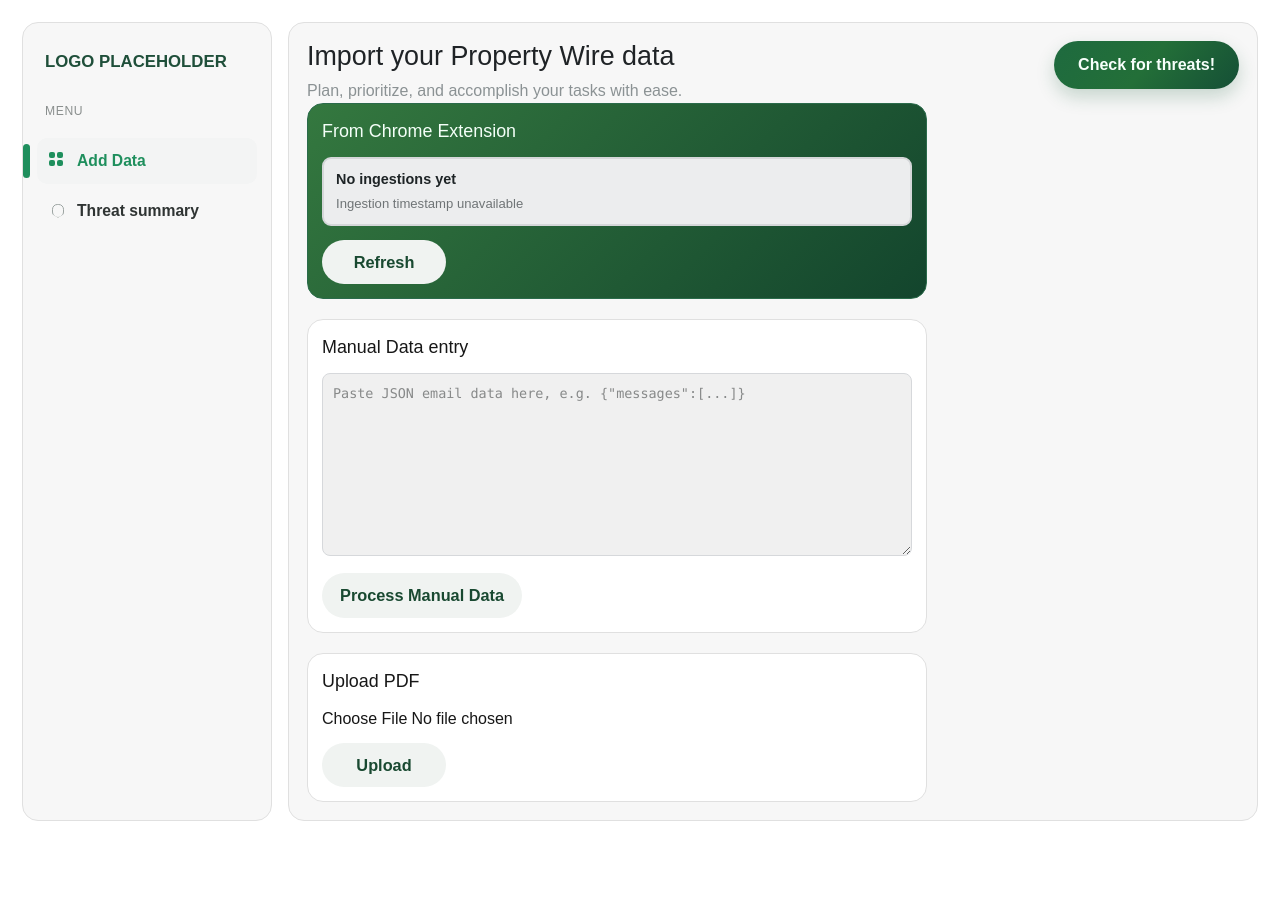
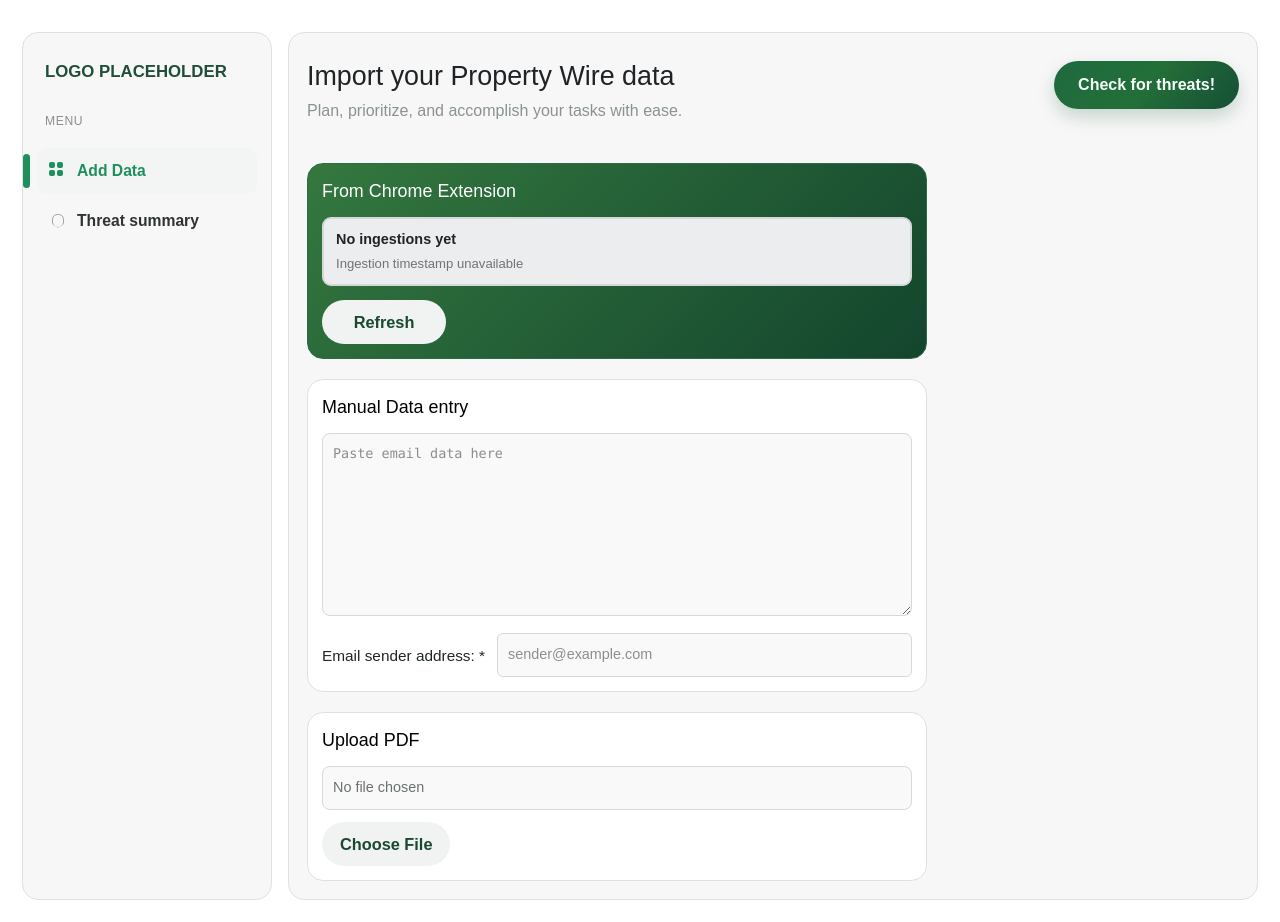
Before and after one commit to sawyervalin/irvinehacks2026, a Next.js app in the folder frontend/: page / in a window 1280 px wide. Before the commit the page ends 843 px from the top, so only its background shows below. Built offline with nearby package versions, Linux system fonts and the light colour scheme.

Commit message:
more frontend work

```diff
--- a/frontend/app/page.module.css
+++ b/frontend/app/page.module.css
@@ -10,6 +10,7 @@ html {
   display: flex;
   align-items: stretch;
   justify-content: center;
+  margin-top: 10px;
 }
 
 .appFrame {
@@ -130,6 +131,8 @@ html {
   align-items: flex-start;
   justify-content: space-between;
   gap: 12px;
+  margin-top: 10px;
+  margin-bottom: 40px;
 }
 
 .title {
@@ -185,13 +188,21 @@ html {
 .chromeCard {
   background: linear-gradient(135deg, #34783F, #13452D);
   border: 1px solid #2b6b4b;
-  color: #f4fff8;
+  color: white;
+}
+
+.chromeCardTitle {
+  margin: 0 0 12px;
+  font-size: clamp(1.08rem, 1.4vw, 1.2rem);
+  font-weight: 500;
+  color: white;
 }
 
 .cardTitle {
   margin: 0 0 12px;
   font-size: clamp(1.08rem, 1.4vw, 1.2rem);
   font-weight: 500;
+  color: black;
 }
 
 .infoBox {
@@ -220,7 +231,7 @@ html {
   border-radius: 8px;
   border: 1px solid #d6d8db;
   padding: 10px;
-  background: #f0f0f0;
+  background: #f9f9f9;
   font-family: ui-monospace, SFMono-Regular, Menlo, Monaco, Consolas, monospace;
   font-size: 0.84rem;
   color: #1f2424;
@@ -229,9 +240,44 @@ html {
   margin-bottom: 10px;
 }
 
+.manualFieldRow {
+  display: grid;
+  grid-template-columns: auto 1fr;
+  align-items: center;
+  gap: 12px;
+}
+
+.manualFieldLabel {
+  font-size: 0.96rem;
+  color: #202628;
+  white-space: nowrap;
+}
+
+.manualFieldInput {
+  width: 100%;
+  border-radius: 6px;
+  border: 1px solid #d6d8db;
+  /* background: #f0f0f0; */
+  background: #f9f9f9;
+  padding: 10px;
+  font-size: 0.9rem;
+  color: #202628;
+  box-sizing: border-box;
+}
+
 .fileInput {
   width: 100%;
+  border-radius: 8px;
+  border: 1px solid #d6d8db;
+  background: #f9f9f9;
+  padding: 10px;
+  font-size: 0.9rem;
+  color: #6b7073;
   margin-bottom: 12px;
+}
+
+.hiddenFileInput {
+  display: none;
 }
 
 .softButton {
@@ -301,4 +347,9 @@ html {
   .softButton {
     width: 100%;
   }
+
+  .manualFieldRow {
+    grid-template-columns: 1fr;
+    gap: 8px;
+  }
 }
--- a/frontend/app/page.tsx
+++ b/frontend/app/page.tsx
@@ -1,6 +1,6 @@
 "use client";
 
-import { useCallback, useEffect, useState } from "react";
+import { useCallback, useEffect, useRef, useState } from "react";
 import styles from "./page.module.css";
 import DashboardShell from "./components/DashboardShell";
 
@@ -16,11 +16,11 @@ export default function HomePage() {
     const [status, setStatus] = useState("Loading latest ingestion...");
     const [latest, setLatest] = useState<LatestIngestResponse | null>(null);
     const [manualData, setManualData] = useState("");
+    const [senderAddress, setSenderAddress] = useState("");
     const [selectedPdf, setSelectedPdf] = useState<File | null>(null);
+    const pdfInputRef = useRef<HTMLInputElement | null>(null);
     const [isRefreshing, setIsRefreshing] = useState(false);
-    const [isProcessing, setIsProcessing] = useState(false);
-    const [isManualProcessing, setIsManualProcessing] = useState(false);
-    const [isPdfProcessing, setIsPdfProcessing] = useState(false);
+    const [isChecking, setIsChecking] = useState(false);
 
     const fetchLatest = useCallback(async () => {
         setIsRefreshing(true);
@@ -44,79 +44,113 @@ export default function HomePage() {
         }
     }, []);
 
-    const handleProcess = async (overridePayload?: Record<string, unknown>) => {
-        if (overridePayload) {
-            setIsManualProcessing(true);
-        } else {
-            setIsProcessing(true);
+    const handleCheckForThreats = async () => {
+        let manualPayload: Record<string, unknown> | null = null;
+        const hasManualInput = manualData.trim().length > 0;
+
+        if (hasManualInput) {
+            let parsed: unknown;
+            try {
+                parsed = JSON.parse(manualData);
+            } catch {
+                setStatus("Manual data must be valid JSON before running checks.");
+                return;
             }
 
+            if (!parsed || typeof parsed !== "object" || Array.isArray(parsed)) {
+                setStatus("Manual data must be a JSON object before running checks.");
+                return;
+            }
+
+            const senderAddressValue = senderAddress.trim();
+            if (!senderAddressValue) {
+                setStatus("Email sender address is required when manual data is provided.");
+                return;
+            }
+
+            manualPayload = {
+                ...(parsed as Record<string, unknown>),
+                senderAddress: senderAddressValue
+            };
+        }
+
+        const hasExtensionData = Boolean(latest?.hasData);
+        const hasPdfData = Boolean(selectedPdf);
+
+        if (!hasExtensionData && !manualPayload && !hasPdfData) {
+            setStatus("No data available to check. Add extension, manual, or PDF input first.");
+            return;
+        }
+
+        setIsChecking(true);
+
+        let successCount = 0;
+        let failureCount = 0;
+
+        try {
+            if (hasExtensionData) {
                 try {
                     const response = await fetch("/api/gmail-ingest/process", {
                         method: "POST",
                         headers: {
                             "Content-Type": "application/json"
                         },
-                body: JSON.stringify(overridePayload ? { payload: overridePayload } : {})
+                        body: JSON.stringify({})
                     });
-            const data = (await response.json()) as { ok?: boolean; code?: string };
-            if (!response.ok && data.code === "NO_DATA") {
-                setStatus("No ingested data to process yet.");
+                    if (response.ok) {
+                        successCount += 1;
                     } else {
-                setStatus("Process request sent.");
+                        failureCount += 1;
                     }
                 } catch {
-            setStatus("Process request sent.");
-        } finally {
-            if (overridePayload) {
-                setIsManualProcessing(false);
-            } else {
-                setIsProcessing(false);
+                    failureCount += 1;
                 }
             }
-    };
 
-    const handleManualProcess = async () => {
-        let parsed: unknown;
+            if (manualPayload) {
                 try {
-            parsed = JSON.parse(manualData);
+                    const response = await fetch("/api/gmail-ingest/process", {
+                        method: "POST",
+                        headers: {
+                            "Content-Type": "application/json"
+                        },
+                        body: JSON.stringify({ payload: manualPayload })
+                    });
+                    if (response.ok) {
+                        successCount += 1;
+                    } else {
+                        failureCount += 1;
+                    }
                 } catch {
-            setStatus("Manual data must be valid JSON.");
-            return;
+                    failureCount += 1;
+                }
             }
 
-        if (!parsed || typeof parsed !== "object" || Array.isArray(parsed)) {
-            setStatus("Manual data must be a JSON object.");
-            return;
-        }
-
-        await handleProcess(parsed as Record<string, unknown>);
-    };
-
-    const handlePdfProcess = async () => {
-        if (!selectedPdf) {
-            setStatus("Choose a PDF file first.");
-            return;
-        }
-
+            if (selectedPdf) {
+                try {
                     const formData = new FormData();
                     formData.append("file", selectedPdf);
-
-        setIsPdfProcessing(true);
-        try {
                     const response = await fetch("/api/gmail-ingest/process-pdf", {
                         method: "POST",
                         body: formData
                     });
-            if (!response.ok) {
-                setStatus("Failed to submit PDF.");
+                    if (response.ok) {
+                        successCount += 1;
                     } else {
-                setStatus("PDF process request sent.");
+                        failureCount += 1;
                     }
                 } catch {
-            setStatus("PDF process request sent.");
+                    failureCount += 1;
+                }
+            }
+
+            if (failureCount > 0) {
+                setStatus(`Threat checks completed: ${successCount} succeeded, ${failureCount} failed.`);
+            } else {
+                setStatus(`Threat checks completed: ${successCount} succeeded.`);
+            }
         } finally {
-            setIsPdfProcessing(false);
+            setIsChecking(false);
         }
     };
 
@@ -134,16 +168,18 @@ export default function HomePage() {
 
   return (
     <DashboardShell
+      title="Import your Property Wire data"
+      subtitle="Plan, prioritize, and accomplish your tasks with ease."
       statusText={status === "No ingestions yet." ? undefined : status}
-      primaryLabel={isProcessing ? "Checking..." : "Check for threats!"}
+      primaryLabel={isChecking ? "Checking..." : "Check for threats!"}
       onPrimaryAction={() => {
-        void handleProcess();
+        void handleCheckForThreats();
       }}
-      primaryDisabled={isProcessing}
+      primaryDisabled={isChecking}
     >
       <div className={styles.grid}>
         <article className={`${styles.card} ${styles.chromeCard}`}>
-          <h2 className={styles.cardTitle}>From Chrome Extension</h2>
+          <h2 className={styles.chromeCardTitle}>From Chrome Extension</h2>
           <div className={styles.infoBox}>
             <p className={styles.infoPrimary}>{ingestText}</p>
             <p className={styles.infoSecondary}>{ingestTime}</p>
@@ -163,38 +199,51 @@ export default function HomePage() {
           <textarea
             value={manualData}
             onChange={(event) => setManualData(event.target.value)}
-            placeholder='Paste JSON email data here, e.g. {"messages":[...]}'
+            placeholder='Paste email data here'
             rows={8}
             className={styles.textArea}
           />
-          <button
-            type="button"
-            onClick={() => void handleManualProcess()}
-            disabled={isManualProcessing}
-            className={styles.softButton}
-          >
-            {isManualProcessing ? "Processing..." : "Process Manual Data"}
-          </button>
+          <div className={styles.manualFieldRow}>
+            <label htmlFor="senderAddress" className={styles.manualFieldLabel}>
+              Email sender address: *
+            </label>
+            <input
+              id="senderAddress"
+              type="email"
+              value={senderAddress}
+              onChange={(event) => setSenderAddress(event.target.value)}
+              placeholder="sender@example.com"
+              className={styles.manualFieldInput}
+            />
+          </div>
         </article>
 
         <article className={styles.card}>
           <h2 className={styles.cardTitle}>Upload PDF</h2>
           <input
+            ref={pdfInputRef}
             type="file"
             accept="application/pdf"
             onChange={(event) => {
               const nextFile = event.target.files?.[0] ?? null;
               setSelectedPdf(nextFile);
+              if (nextFile) {
+                setStatus(`PDF selected: ${nextFile.name}`);
+              }
             }}
-            className={styles.fileInput}
+            className={styles.hiddenFileInput}
           />
+          <div className={styles.fileInput}>
+            {selectedPdf ? selectedPdf.name : "No file chosen"}
+          </div>
           <button
             type="button"
-            onClick={() => void handlePdfProcess()}
-            disabled={isPdfProcessing}
+            onClick={() => {
+              pdfInputRef.current?.click();
+            }}
             className={styles.softButton}
           >
-            {isPdfProcessing ? "Uploading..." : "Upload"}
+            Choose File
           </button>
         </article>
       </div>
--- a/frontend/app/threat-summary/page.tsx
+++ b/frontend/app/threat-summary/page.tsx
@@ -5,7 +5,11 @@ import DashboardShell from "../components/DashboardShell";
 
 export default function ThreatSummaryPage() {
   return (
-    <DashboardShell primaryLabel="Check for threats!">
+    <DashboardShell
+      title="Threat Summary"
+      subtitle="Overview of risk checks and detected issues."
+      primaryLabel="Check for threats!"
+    >
       <div className={styles.emptyCanvas} />
     </DashboardShell>
   );
```
Also changed, not shown: frontend/app/components/DashboardShell.tsx (+6 -4 lines). Lines whose indentation alone changed are shown as unchanged.
